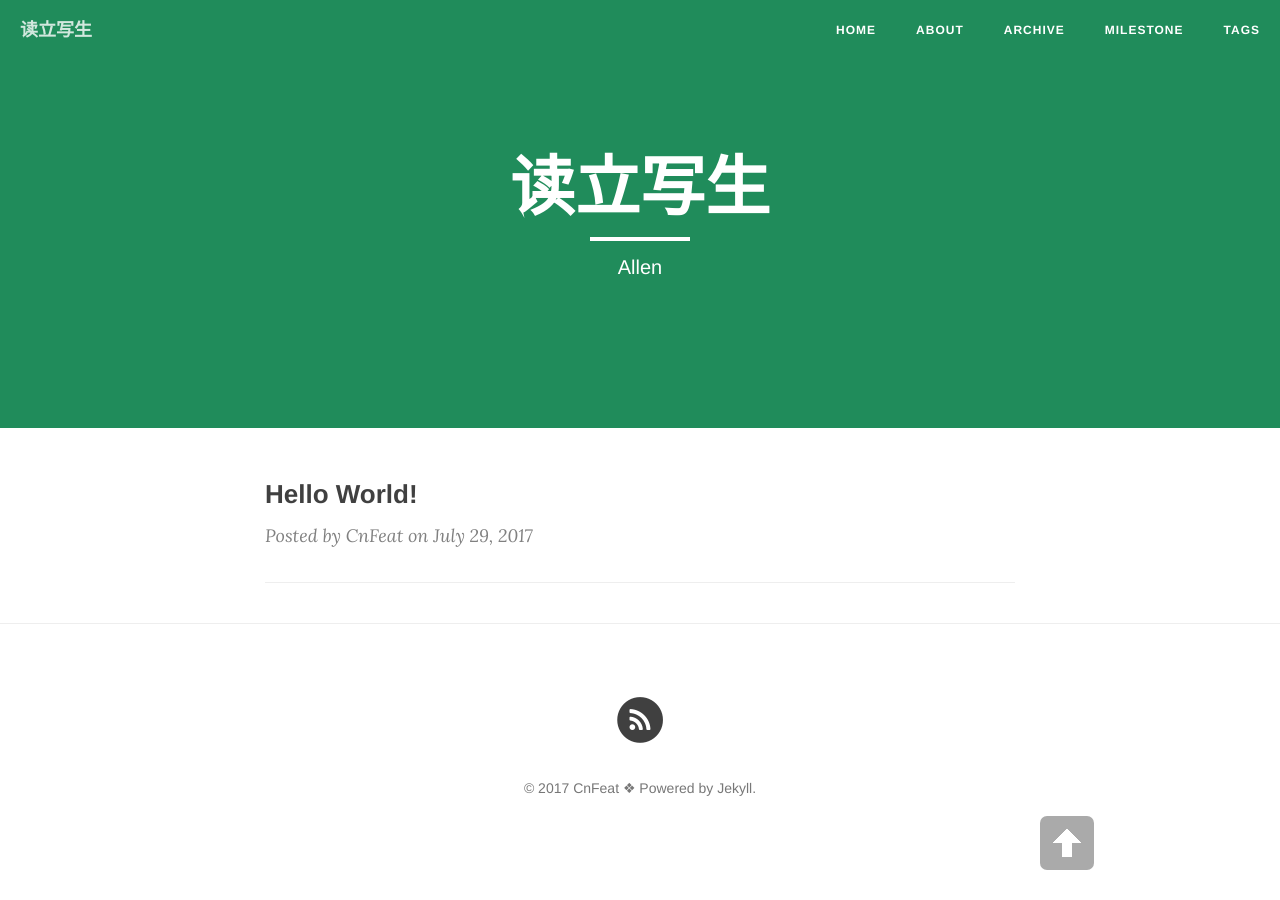
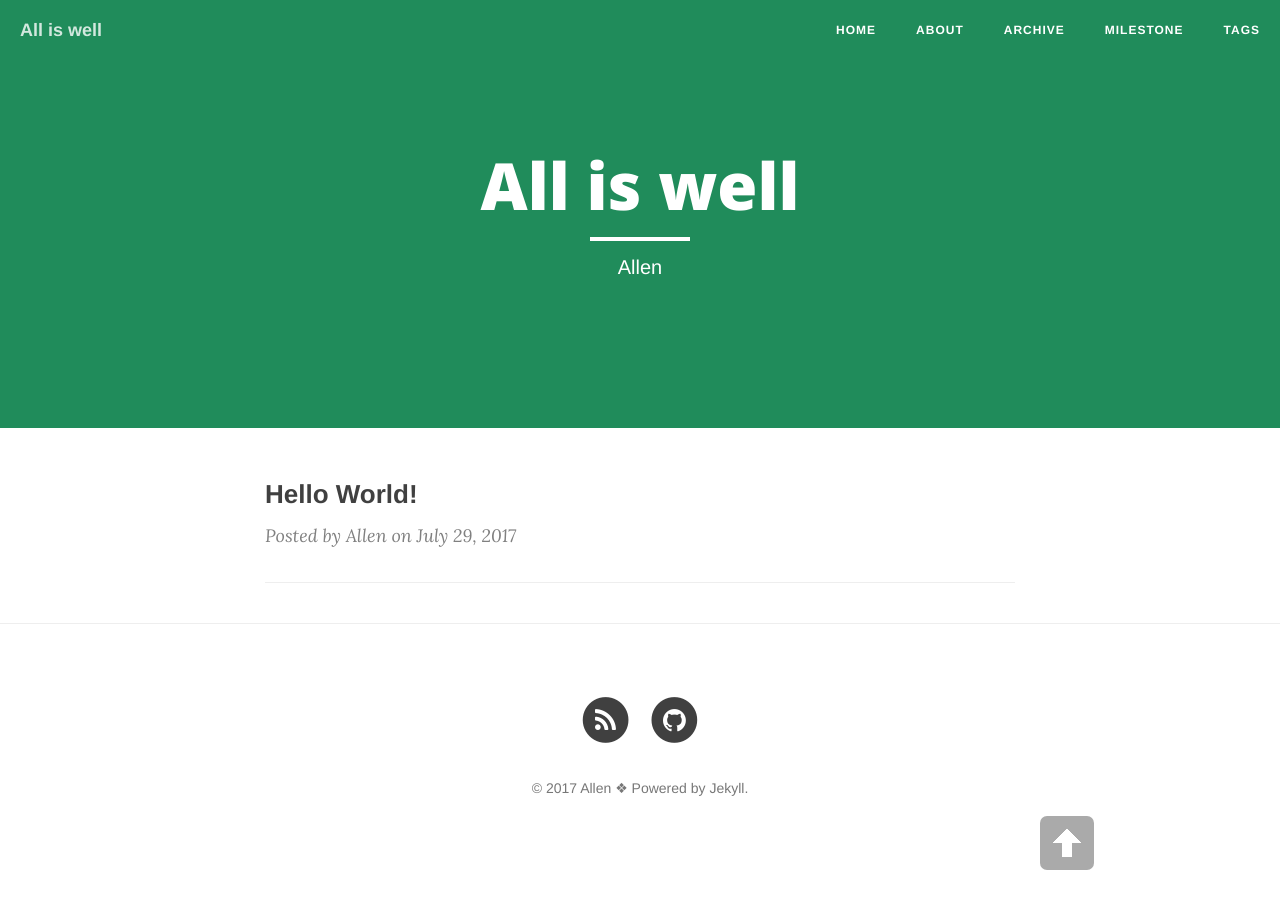
Before and after one commit to zlphoenix/zlphoenix.github.io, a Jekyll site: the page built from index.html, in a window 1280 px wide. Built offline with Jekyll 4.4.1, drawn with Linux system fonts in a browser that asks for light colours; nearby versions of some CDN libraries; the list of posts is cut into pages by our own code.

```diff
--- a/_config.yml
+++ b/_config.yml
@@ -1,16 +1,16 @@
 # Site settings
-title: 读立写生
+title: All is well
 header-img: "img/green.jpg"
 tagline: "cn"
-description: "陈素封|读而立·写而生"
+description: ""
 baseurl: ""
-url: "http://cnfeat"
+url: "http://zlphoenix.github.io"
 
 # About/contact
 owner:
-  name: " CnFeat"
-  email: CnFeat@gmail.com
-  bio: "写就是写的报酬"
+  name: "Allen"
+  email: zlphoenix@gmail.com
+  bio: ""
 
 # Data
 gavatar: http://dreamofbook.qiniudn.com/Az..png
@@ -18,7 +18,7 @@ favicon: img/favicon.png
 
 douban_username:
 twitter_username:
-github_username:
+github_username: zlphoenix
 facebook_username:
 weibo_username:
 zhihu_username:
@@ -43,7 +43,7 @@ defaults:
       type: "posts"
     values:
       layout: "post"
-      author: "CnFeat"
+      author: "Allen"
       header-img: "img/green.jpg" # We don't want posts without a header image, that whould mean white on white
 
 # Comments
```
Also changed, not shown: 404.html (+1 -31 lines), _layouts/post.html (+29 -3 lines), _posts/2017-07-29-Hello World.md (+1 -0 lines).
